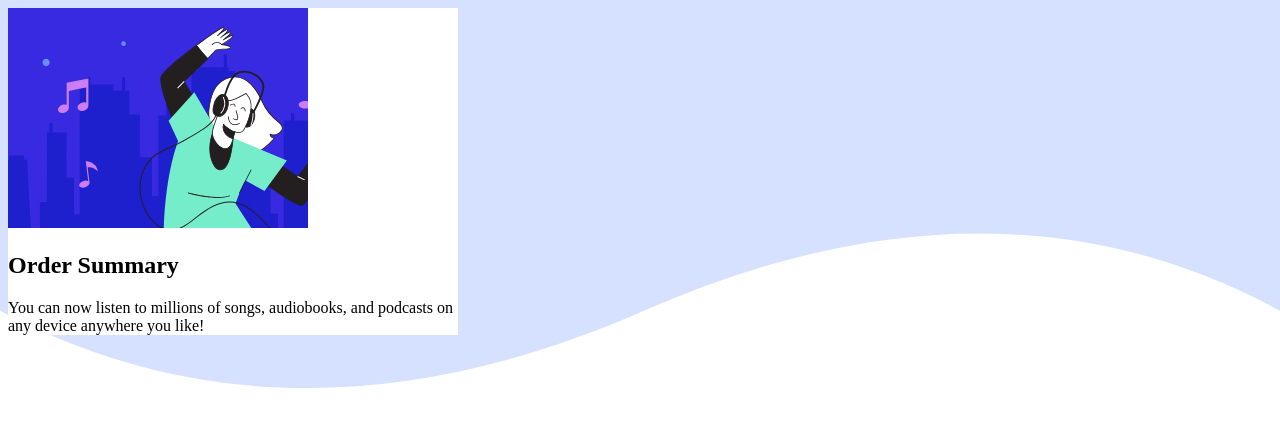
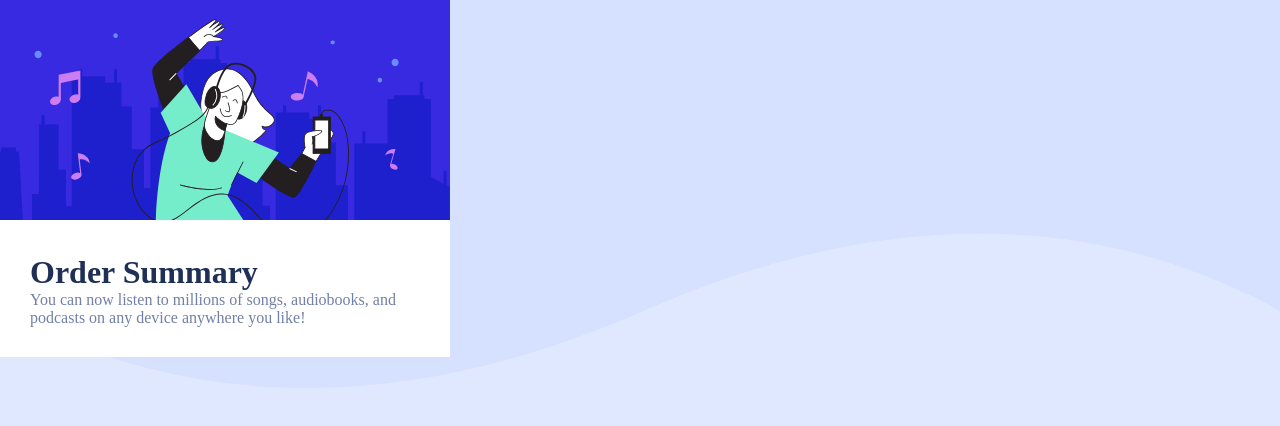
Before and after one commit to osu4life75/summmaryOrderComponent, a plain HTML site: page index.html in a window 1280 px wide. Drawn offline with Linux system fonts and the light colour scheme.

Commit message:
Adding and formatting image and card.

```diff
--- a/styles.css
+++ b/styles.css
@@ -6,10 +6,17 @@
     --dark-blue: hsl(223, 47%, 23%);
 }
 
+* {
+    margin:0;
+    padding:0;
+    box-sizing: border-box;
+}
+
 Body {
     background-image: url(./image/pattern-background-desktop.svg);
     background-repeat: no-repeat;
     background-size: cover;
+    background-color: var(--pale-blue);
 }
 
 
@@ -17,4 +24,20 @@ Body {
 .card {
   width: 450px;
   background-color:white;
+  color: var(--desaturated-blue);
 }
+
+.title {
+    color: var(--dark-blue);
+    font-weight: 900;
+    font-size: 32px;
+}
+
+.hero-image {
+    width: 100%;
+}
+
+.container {
+    padding: 30px;
+
+}
```
